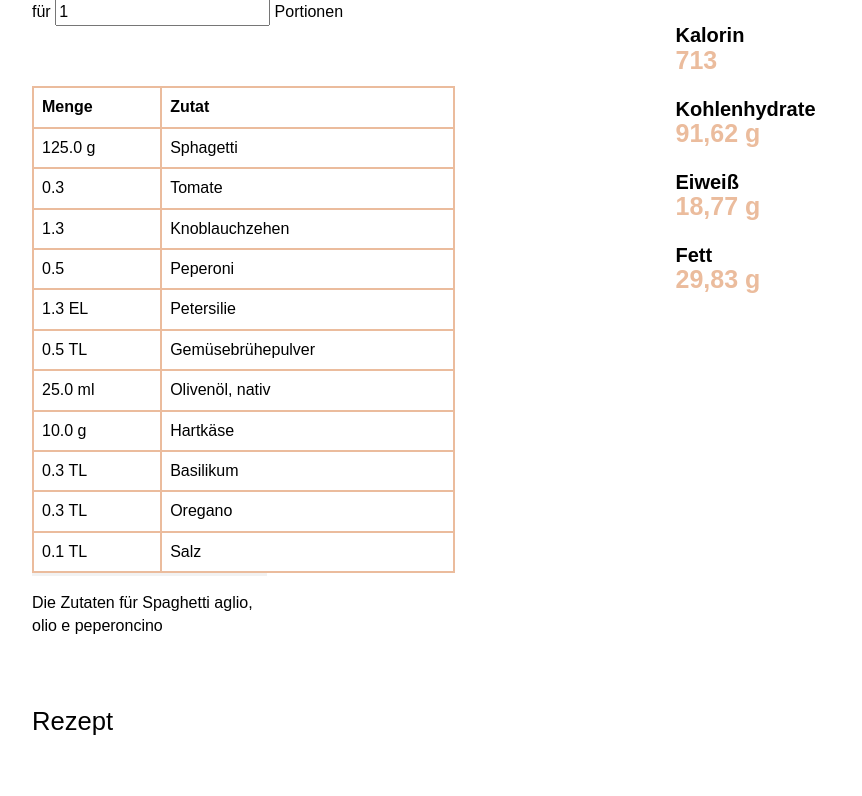
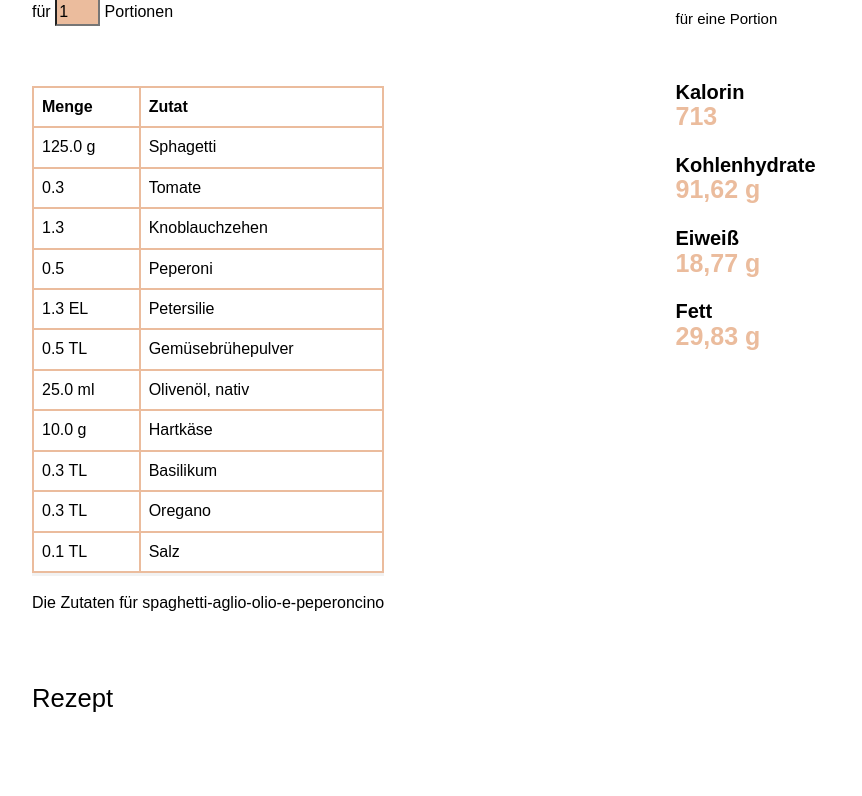
Before and after one commit to mi-classroom/feature-request---bewertungen-zu-rezepten-team-tabellenberechnung, a website: page recipes/spaghetti-aglio-olio-e-peperoncino.html in a window 1280 px wide. Shown: the part 562-1358 px from the top of the page, without its empty margins (208-1070 px from the left). Drawn offline with Linux system fonts and the light colour scheme.

Commit message:
some adjustments

```diff
--- a/recipes/spaghetti-aglio-olio-e-peperoncino.html
+++ b/recipes/spaghetti-aglio-olio-e-peperoncino.html
@@ -51,9 +51,7 @@
             <section class="table-container">
                 <h2 id="zutaten">Zutaten</h2>
                 <p>für <input placeholder="?" type="number" id="portionen" min="1" value="1" onchange="berechneMengen()"> Portionen</p>
-
-                <figure>
-
+                   <figure>
                     <table id="mengenTabelle" >
                         <thead>
                             <tr>
@@ -67,14 +65,14 @@
                         </tbody>
 
                     </table>
-                    <figcaption>Die Zutaten für Spaghetti aglio, olio e peperoncino</figcaption>
+                    <figcaption>Die Zutaten für spaghetti-aglio-olio-e-peperoncino</figcaption>
                 </figure>
-
             </section>
 
             <section>
 
                 <h2 id="naehrwerte">Nährwerte</h2>
+                <p id = "textxx">für eine Portion</p>
                 <ul class="nutrition-list">
                     <li><strong class="werte">Kalorin</strong> <br><span class="nutrition-value">713</span></li><br>
                     <li><strong class="werte">Kohlenhydrate</strong><br> <span class="nutrition-value">91,62 g</span></li><br>
--- a/scripts/script.js
+++ b/scripts/script.js
@@ -40,6 +40,10 @@ const rezeptZutaten = [
 
   berechneMengen();
 
+
+
+
+
   const rezeptNaehrwerte = [
     { naehrwert: 'Kalorien', menge: 178, einheit: ' ' },
     { naehrwert: 'Kohlenhydrate', menge: 23, einheit: ' g' },
--- a/styles/base.css
+++ b/styles/base.css
@@ -99,7 +99,6 @@ ol li {
 figure {
     padding-top: var(--xl);
     padding-bottom: var(--xl);
-    width: var(--figure-width);
 }
 
 figure img {
--- a/styles/components.css
+++ b/styles/components.css
@@ -177,7 +177,7 @@ table {
 
 .table-container table {
     border-collapse: collapse;
-    width: 180%;
+    width: 100%;
 }
 
 .table-container th,
@@ -218,12 +218,18 @@ table {
     font-size: 32px;
     margin-top: 30%;
     margin-bottom: 0px;
+}
 
 /* inputs
 ############################################################################ */
 
 #portionen {
-    width: 35px;
-    background-color: rgb(255, 125, 190);
+    width: 45px;
+    background-color: #ebbc9d;
 
 }
+
+#textxx {
+    font-size: 15px;
+    padding-bottom: 30px;
+}
```
